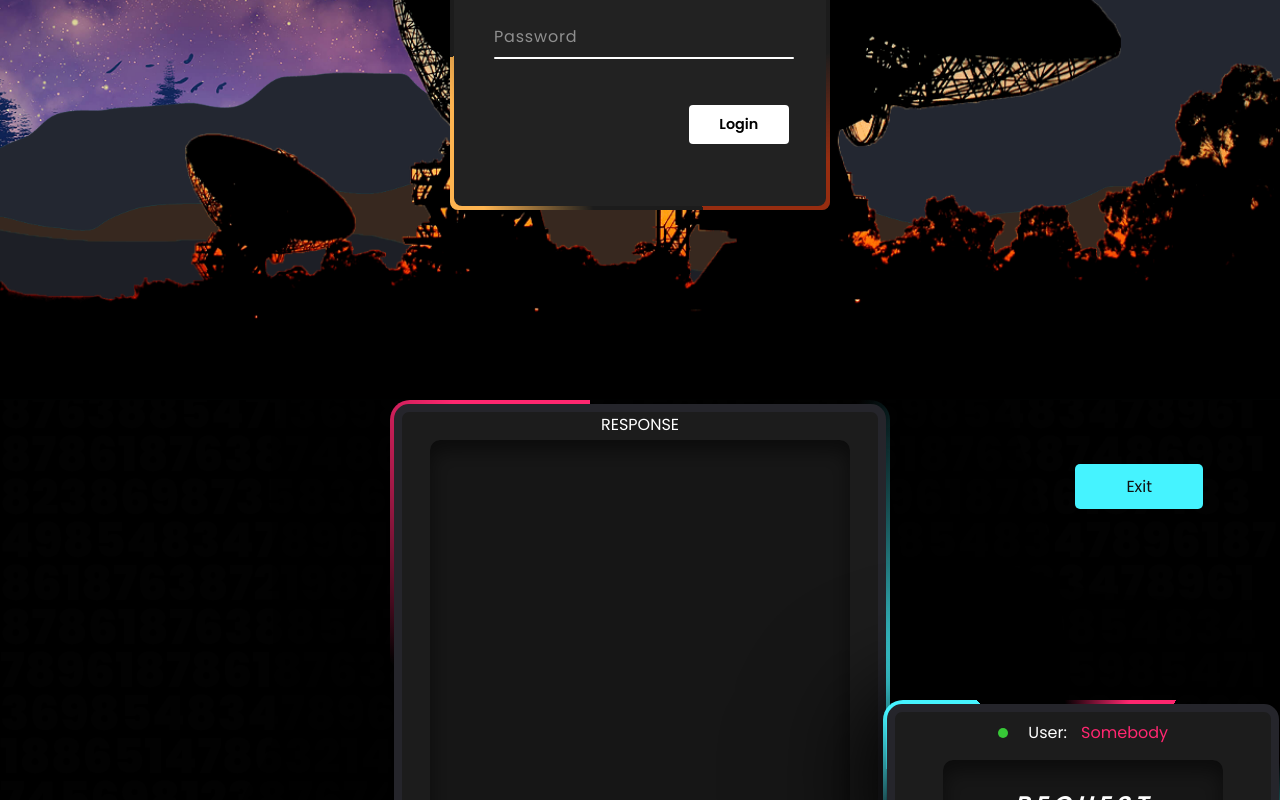
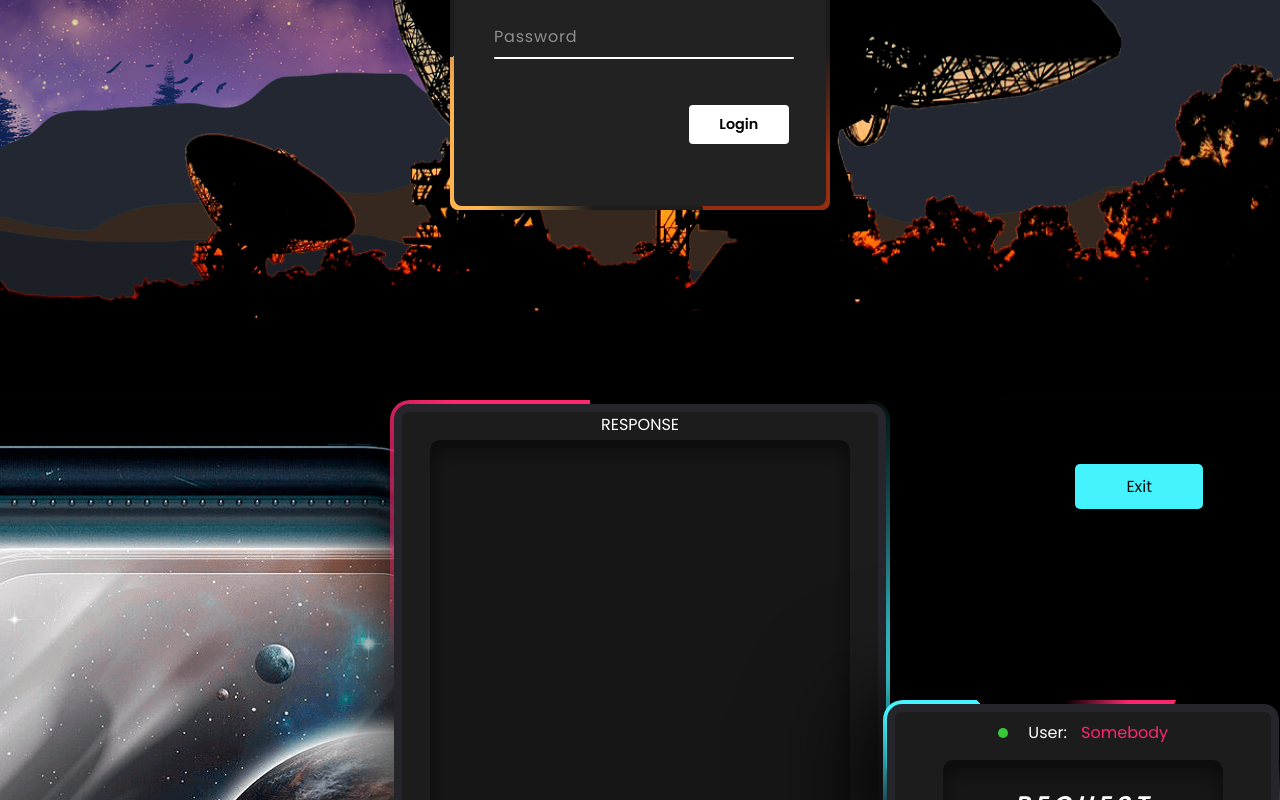
Before and after one commit to VladPashkovsky/comments, a React (Vite) app: page / in a window 1280 px wide. Shown: the part 400-1200 px from the top of the page. Built offline with nearby package versions, Linux system fonts and the light colour scheme; a web font is replaced by a local one.

Commit message:
background_window_added

```diff
--- a/src/app/App.tsx
+++ b/src/app/App.tsx
@@ -4,6 +4,7 @@ import Background from '../components/Background'
 import QuestionForm from '../components/QuestionForm'
 import ParallaxEnter from '../components/ParallaxEnter'
 import Tasks from '../components/Tasks'
+import List from '../components/List'
 
 function App() {
 
@@ -25,6 +26,7 @@ function App() {
           <div className={styles.form_question}>
             <QuestionForm />
           </div>
+        {/*<List />*/}
 
 
         {/*</div>*/}
--- a/src/components/Background/index.tsx
+++ b/src/components/Background/index.tsx
@@ -56,11 +56,18 @@ const Background = () => {
 
   return (
     <section>
-      <p className={styles.numbers}>
-        {numString.split('').map((num, index) => (
-          <Digit key={index}>{num}</Digit>
-        ))}
-      </p>
+
+      <div className={styles.windowpic}> </div>
+
+        <p className={styles.numbers}>
+          {numString.split('').map((num, index) => (
+            <Digit key={index}>{num}</Digit>
+          ))}
+        </p>
+
+
+
+
       <button className={styles.exit_button} onClick={backToLogin}>Exit</button>
     </section>
   )
--- a/src/components/Background/style.module.css
+++ b/src/components/Background/style.module.css
@@ -5,6 +5,7 @@
     padding: 0;
     box-sizing: border-box;
     font-family: 'Source Code Pro', monospace;
+
 }
 
 section {
@@ -15,8 +16,21 @@ section {
     width: 100%;
     overflow: hidden;
     background: #000000;
+    /*background: url("public/parallax/images/window_final.png") no-repeat center center;*/
     /*background: #23242a;*/
     /*background: #0e0e0e;*/
+
+}
+
+.windowpic {
+    position: absolute;
+    /*display: flex;*/
+    /*justify-content: center;*/
+    /*align-items: center;*/
+    height: 100vh;
+    width: 100vw;
+    background: url("../../../public/parallax/images/window_final.png") no-repeat center center;
+
 }
 
 .numbers {
@@ -25,6 +39,7 @@ section {
     display: flex;
     flex-direction: row;
     flex-wrap: wrap;
+    /*background: url("public/parallax/images/window_final.png") no-repeat center center;*/
 }
 
 .numbers span {
@@ -32,7 +47,8 @@ section {
     font-size: 3em;
     font-weight: 900;
     /*color: rgba(255, 255, 255, 0.05);*/
-    color: rgba(35, 36, 42, 0.05);
+    /*color: rgba(35, 36, 42, 0.05);*/
+    color: transparent;
     line-height: 0.9em;
     transition: 1s;
     user-select: none;
--- /dev/null
+++ b/src/components/List/style.module.css
@@ -0,0 +1,3 @@
+.windowpic {
+
+}
--- a/src/components/Tasks/index.tsx
+++ b/src/components/Tasks/index.tsx
@@ -6,14 +6,15 @@ const Tasks = () => {
   const { todos } = useStore()
 
   return (
-    <div className={styles.box}>
-      <div className={styles.user}>
+  <div className={styles.box}>
+    <div className={styles.user}>
         {/*<span className={styles.online}></span>*/}
         <span className={styles.user_info}>RESPONSE
           {/*<span className={styles.user_item}>Somebody</span> */}
         </span>
       </div>
       <div className={styles.login}>
+
         <form className={styles.loginBx}>
           {/*<h2><i>TASKS</i></h2>*/}
           <div className={styles.inptBtn}>
--- a/src/components/Tasks/style.module.css
+++ b/src/components/Tasks/style.module.css
@@ -128,8 +128,9 @@ body {
     transition: 0.5s;
     color: white;
     overflow: hidden;
+}
 
-}
+
 
 /*.box:hover .login {*/
 /*    inset: 40px;*/
```
Also changed, not shown: src/components/List/index.tsx (added, +12 -0 lines), public/parallax/images/black_with_window.png (added), public/parallax/images/window_final.png (added).
